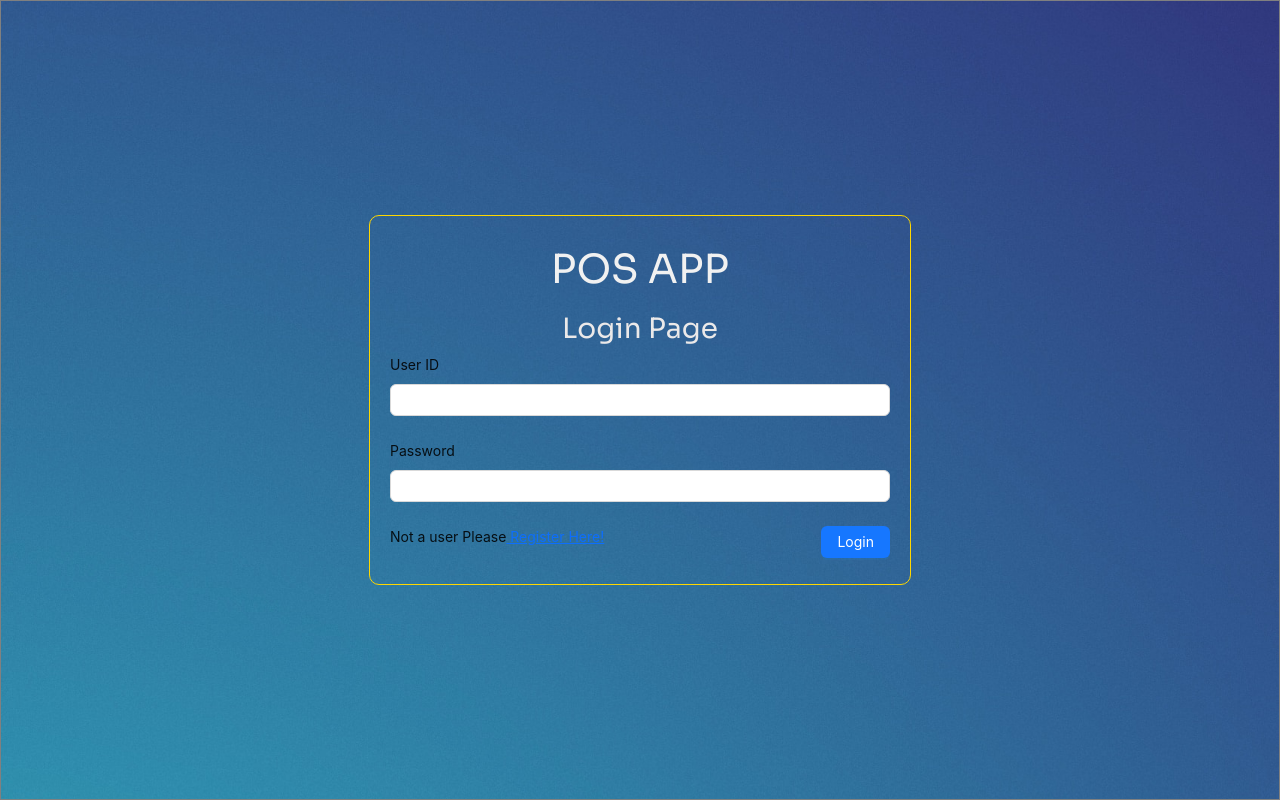
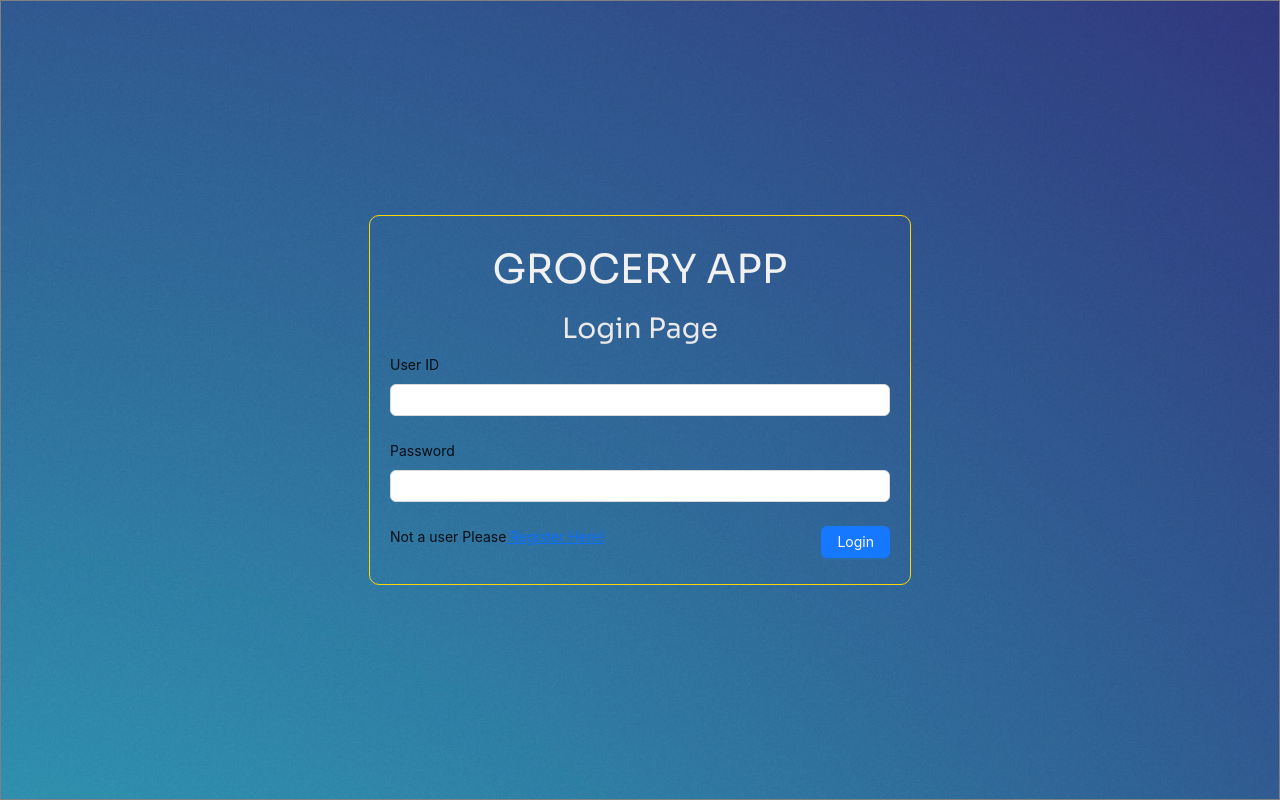
Before and after one commit to Ashish58/POS-APP, a React (Create React App) app in the folder client/: page /login in a window 1280 px wide. Built offline with nearby package versions, Linux system fonts and the light colour scheme.

Commit message:
style fix and minor ui changes

```diff
--- a/client/public/index.html
+++ b/client/public/index.html
@@ -22,7 +22,7 @@
       crossorigin="anonymous"
     />
 
-    <title>POS MERN APP</title>
+    <title>GROCERY MERN APP</title>
   </head>
   <body>
     <noscript>You need to enable JavaScript to run this app.</noscript>
--- a/client/src/components/DefaultLayout.js
+++ b/client/src/components/DefaultLayout.js
@@ -37,7 +37,7 @@ const DefaultLayout = ({ children }) => {
       {loading && <Spinner />}
       <Sider trigger={null} collapsible collapsed={collapsed}>
         <div className="logo">
-          <h1 className="text-center text-light font-wight-bold mt-4">POS</h1>
+          <h1 className="text-center text-light font-wight-bold mt-4">KTM</h1>
         </div>
         <Menu
           theme="dark"
@@ -80,7 +80,7 @@ const DefaultLayout = ({ children }) => {
               onClick: toggle,
             }
           )}
-          <h3 className="app_header">🅺🆃🅼 🅲🅸🆃🆈 🅿🅾🆂 🅰🅿🅿</h3>
+          <h3 className="app_header">🅺🆃🅼 🅲🅸🆃🆈 GROCERY 🅰🅿🅿</h3>
           <div className="cart-item" onClick={() => navigate("/cart")}>
             <p>{cartItems.length}</p>
             <ShoppingCartOutlined />
--- a/client/src/pages/Billspage.js
+++ b/client/src/pages/Billspage.js
@@ -92,7 +92,7 @@ const BillsPage = () => {
             <center id="top">
               <div className="logo" />
               <div className="info">
-                <h2>KTM CITY POS</h2>
+                <h2>KTM CITY </h2>
                 <p> Contact : 123456789 | Kathmandu,Nepal</p>
               </div>
             </center>
--- a/client/src/pages/Login.js
+++ b/client/src/pages/Login.js
@@ -40,7 +40,7 @@ const Login = () => {
     <>
       <div className="register">
         <div className="register-form">
-          <h1>POS APP</h1>
+          <h1>GROCERY APP</h1>
           <h3>Login Page</h3>
           <Form layout="vertical" onFinish={handleSubmit}>
             <Form.Item name="userId" label="User ID">
--- a/client/src/pages/Register.js
+++ b/client/src/pages/Register.js
@@ -34,7 +34,7 @@ const Register = () => {
     <>
       <div className="register">
         <div className="register-form">
-          <h1>POS APP</h1>
+          <h1>GROCERY APP</h1>
           <h3>Register Page</h3>
           <Form layout="vertical" onFinish={handleSubmit}>
             <Form.Item name="name" label="Name">
```
